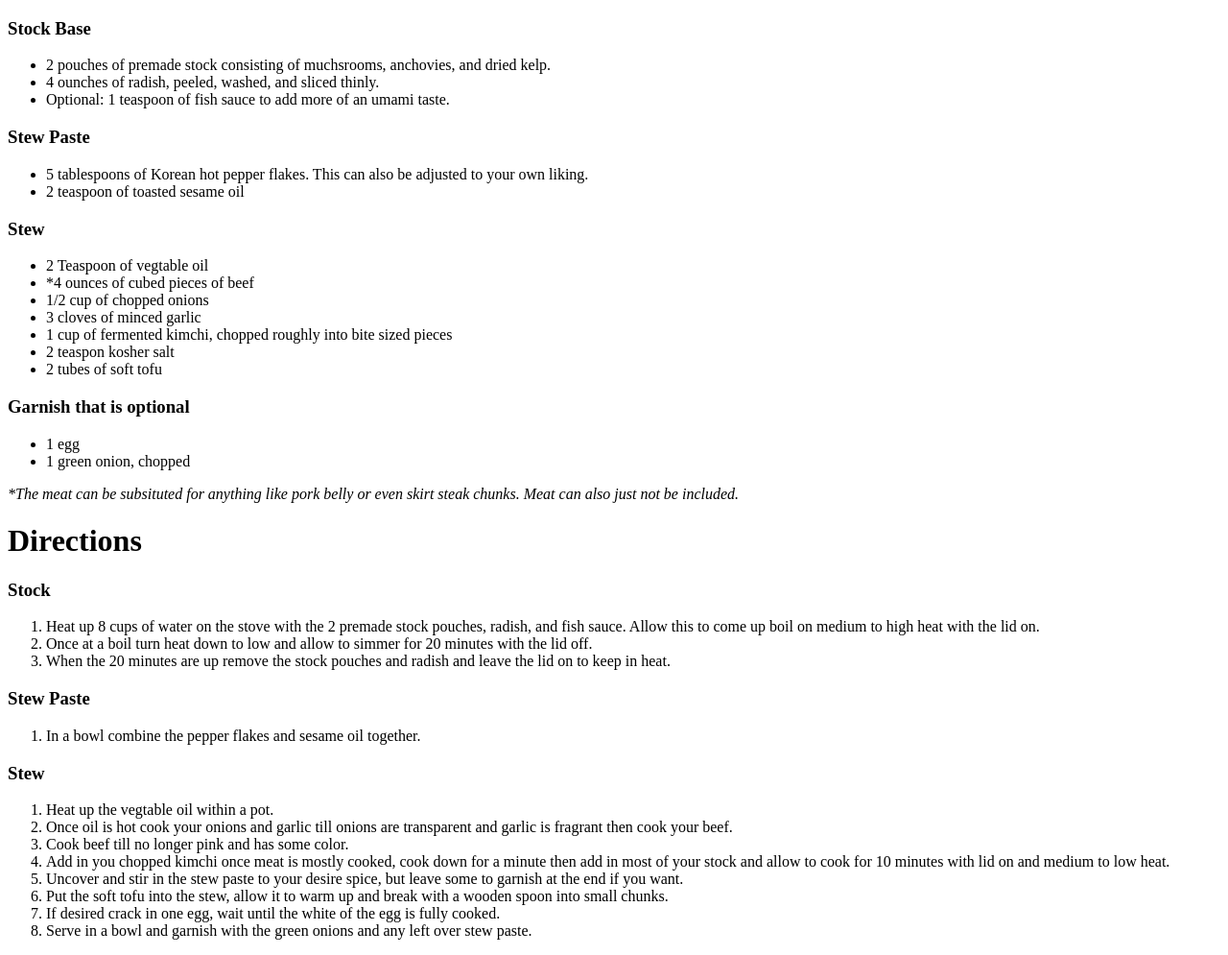
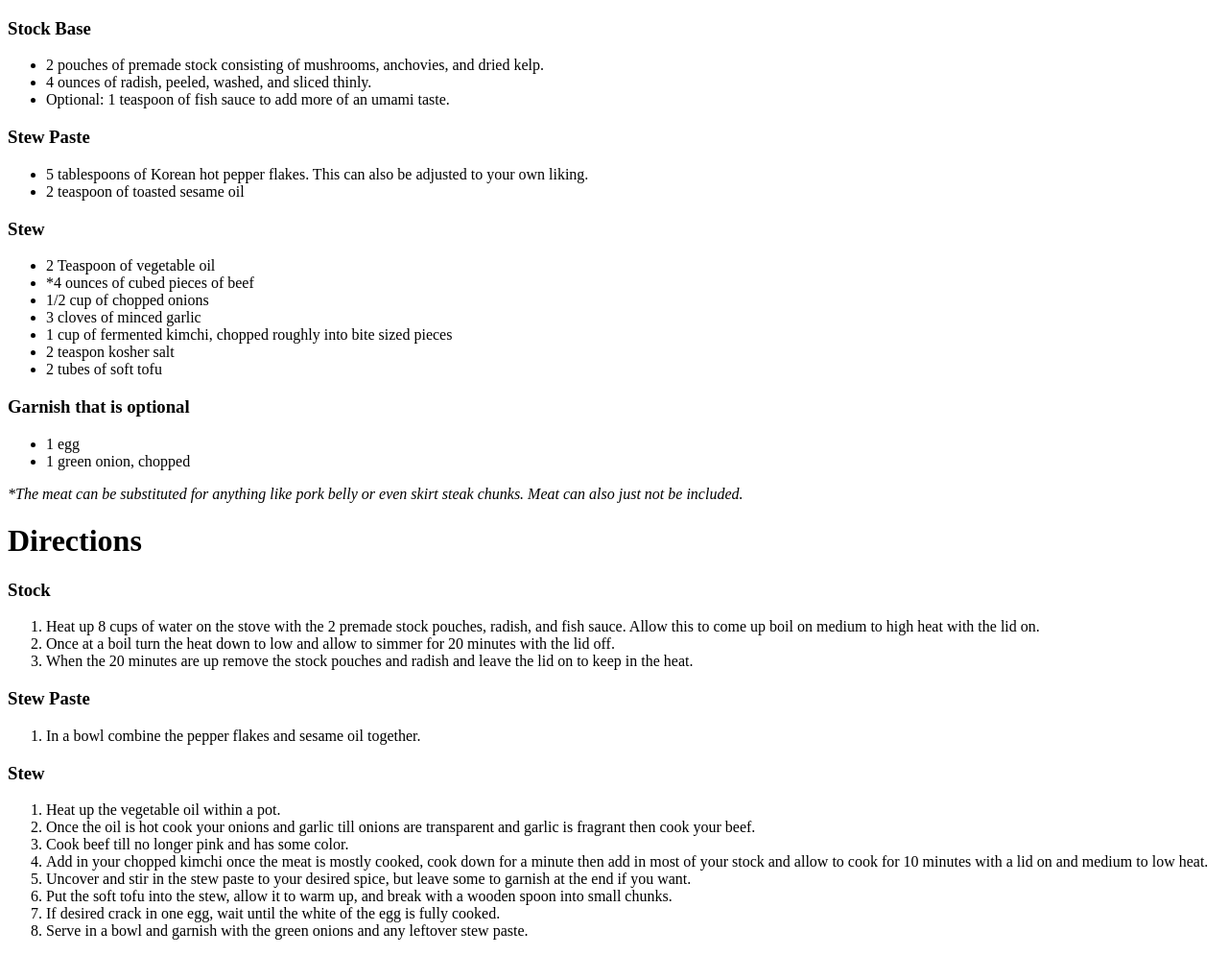
Before and after one commit to Wwoht/wwoht.github.io, a plain HTML site: page wk1/index.html in a window 1280 px wide. Shown: the part 159-1154 px from the top of the page at 96% size. Drawn offline with Linux system fonts and the light colour scheme.

Commit message:
Updated index.html
Updated due to typos and grammatical errors.

```diff
--- a/wk1/index.html
+++ b/wk1/index.html
@@ -8,8 +8,8 @@
         <h1>Ingredients</h1>
         <h3>Stock Base</h3>
         <ul>
-            <li>2 pouches of premade stock consisting of muchsrooms, anchovies, and dried kelp.</li>
-            <li>4 ounches of radish, peeled, washed, and sliced thinly.</li>
+            <li>2 pouches of premade stock consisting of mushrooms, anchovies, and dried kelp.</li>
+            <li>4 ounces of radish, peeled, washed, and sliced thinly.</li>
             <li>Optional: 1 teaspoon of fish sauce to add more of an umami taste.</li>
         </ul>
 
@@ -21,7 +21,7 @@
 
         <h3>Stew</h3>
         <ul>
-            <li>2 Teaspoon of vegtable oil</li>
+            <li>2 Teaspoon of vegetable oil</li>
             <li>*4 ounces of cubed pieces of beef</li>
             <li>1/2 cup of chopped onions</li>
             <li>3 cloves of minced garlic</li>
@@ -36,14 +36,14 @@
             <li>1 green onion, chopped</li>
         </ul>
 
-        <i>*The meat can be subsituted for anything like pork belly or even skirt steak chunks. Meat can also just not be included.</i>
+        <i>*The meat can be substituted for anything like pork belly or even skirt steak chunks. Meat can also just not be included.</i>
 
         <h1>Directions</h3>
         <h3>Stock</h3>
         <ol>
             <li>Heat up 8 cups of water on the stove with the 2 premade stock pouches, radish, and fish sauce. Allow this to come up boil on medium to high heat with the lid on.</li>
-            <li>Once at a boil turn heat down to low and allow to simmer for 20 minutes with the lid off.</li>
-            <li>When the 20 minutes are up remove the stock pouches and radish and leave the lid on to keep in heat.</li>
+            <li>Once at a boil turn the heat down to low and allow to simmer for 20 minutes with the lid off.</li>
+            <li>When the 20 minutes are up remove the stock pouches and radish and leave the lid on to keep in the heat.</li>
         </ol>
 
         <h3>Stew Paste</h3>
@@ -53,14 +53,14 @@
 
         <h3>Stew</h3>
         <ol>
-            <li>Heat up the vegtable oil within a pot.</li>
-            <li>Once oil is hot cook your onions and garlic till onions are transparent and garlic is fragrant then cook your beef.</li>
+            <li>Heat up the vegetable oil within a pot.</li>
+            <li>Once the oil is hot cook your onions and garlic till onions are transparent and garlic is fragrant then cook your beef.</li>
             <li>Cook beef till no longer pink and has some color.</li>
-            <li>Add in you chopped kimchi once meat is mostly cooked, cook down for a minute then add in most of your stock and allow to cook for 10 minutes with lid on and medium to low heat.</li>
-            <li>Uncover and stir in the stew paste to your desire spice, but leave some to garnish at the end if you want.</li>
-            <li>Put the soft tofu into the stew, allow it to warm up and break with a wooden spoon into small chunks.</li>
+            <li>Add in your chopped kimchi once the meat is mostly cooked, cook down for a minute then add in most of your stock and allow to cook for 10 minutes with a lid on and medium to low heat.</li>
+            <li>Uncover and stir in the stew paste to your desired spice, but leave some to garnish at the end if you want.</li>
+            <li>Put the soft tofu into the stew, allow it to warm up, and break with a wooden spoon into small chunks.</li>
             <li>If desired crack in one egg, wait until the white of the egg is fully cooked.</li>
-            <li>Serve in a bowl and garnish with the green onions and any left over stew paste.</li>
+            <li>Serve in a bowl and garnish with the green onions and any leftover stew paste.</li>
         </ol>
 
 
```
